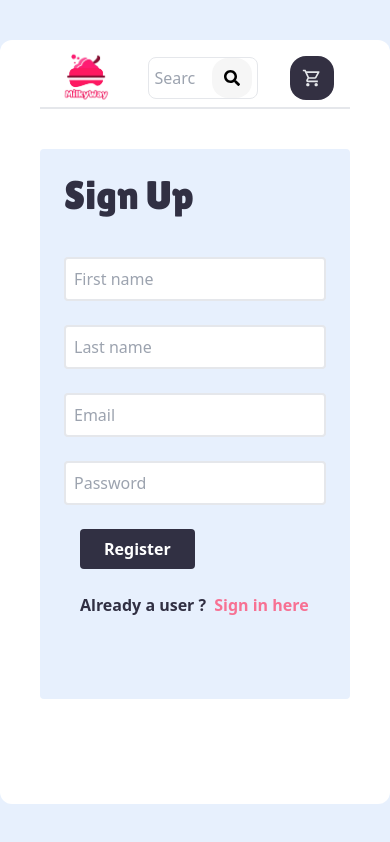
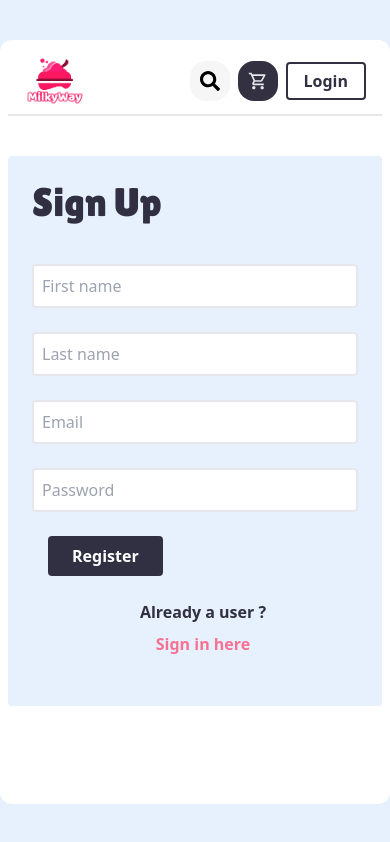
Before and after one commit to Vsaluja/food-ordering, a Next.js app in the folder frontend/: page /register in a window 390 px wide. Built offline with nearby package versions, Linux system fonts and the light colour scheme; no server answers.

Commit message:
Deployed backend and frontend, fixed UI for mobile users, adjusted media queries

```diff
--- a/frontend/src/app/login/page.jsx
+++ b/frontend/src/app/login/page.jsx
@@ -54,15 +54,15 @@ const Login = () => {
 
 
     return (
-        <Container className={`flex flex-col flex-1 bg-white m-10 px-10 rounded-xl`}>
+        <Container className={`flex flex-col flex-1 bg-white m-10 px-4 sm:px-10 rounded-xl`}>
             <Navbar />
             <div className='flex flex-col gap-4 items-center flex-1 my-10 lg:my-4'>
-                <form onSubmit={(e) => handleLogin(e)} className=' flex flex-col gap-6 bg-[#E7F0FD] h-[400px] w-[400px] mx-auto py-4 px-6 rounded'>
+                <form onSubmit={(e) => handleLogin(e)} className=' flex flex-col gap-6 bg-[#E7F0FD] h-[400px]  w-full max-w-[400px] mx-auto py-4 px-2 sm:px-6 rounded'>
                     <h2 className={`${lilita.className} font-bold text-[40px] font-sans mb-2 text-[#313043]`}>Sign In</h2>
                     <input className='border-2 p-2 rounded w-full' type="email" placeholder='Email' onChange={(e) => setEmail(e.target.value)} />
                     <input className='border-2 p-2 rounded w-full' type="password" placeholder='Password' onChange={(e) => setPassword(e.target.value)} />
                     <button className='self-start ms-4 py-2 px-6 bg-[#313043] rounded font-bold text-white  ' type="submit">Sign in</button>
-                    <div className='flex gap-2 text-[#313043] font-bold'>
+                    <div className='flex flex-col text-center sm:flex-row gap-2 text-[#313043] font-bold'>
                         Don't have an account ?
                         <Link className='text-[#F77193]' href={`/register`} >Sign up here</Link>
                     </div>
--- a/frontend/src/app/register/page.jsx
+++ b/frontend/src/app/register/page.jsx
@@ -48,17 +48,17 @@ const Register = () => {
 
 
     return (
-        <Container className={`flex flex-col flex-1 bg-white m-10 px-10 rounded-xl`}>
+        <Container className={`flex flex-col flex-1 bg-white m-10 px-2 sm:px-10 rounded-xl`}>
             <Navbar />
             <div className='flex flex-1 my-10 lg:my-4'>
-                <form onSubmit={(e) => handleRegister(e)} className=' flex flex-col gap-6 bg-[#E7F0FD] max-h-[550px] w-[400px] mx-auto py-4 px-6 rounded'>
+                <form onSubmit={(e) => handleRegister(e)} className=' flex flex-col gap-6 bg-[#E7F0FD] max-h-[550px] w-full max-w-[400px]  mx-auto py-4 px-6 rounded'>
                     <h2 className={`${lilita.className} font-bold text-[40px] font-sans mb-2 text-[#313043]`}>Sign Up</h2>
                     <input className='border-2 p-2 rounded w-full' type="text" placeholder='First name' onChange={(e) => setFirstName(e.target.value)} />
                     <input className='border-2 p-2 rounded w-full' type="text" placeholder='Last name' onChange={(e) => setLastName(e.target.value)} />
                     <input className='border-2 p-2 rounded w-full' type="email" placeholder='Email' onChange={(e) => setEmail(e.target.value)} />
                     <input className='border-2 p-2 rounded w-full' type="password" placeholder='Password' onChange={(e) => setPassword(e.target.value)} />
                     <button className='self-start ms-4 py-2 px-6 bg-[#313043] rounded font-bold text-white' type="submit">Register</button>
-                    <div className='ms-4 flex gap-2 text-[#313043] font-bold'>
+                    <div className='ms-4 flex flex-col text-center sm:flex-row gap-2 text-[#313043] font-bold'>
                         Already a user ?
                         <Link className='text-[#F77193]' href={`/login`} >Sign in here</Link>
                     </div>
--- a/frontend/src/components/Navbar.jsx
+++ b/frontend/src/components/Navbar.jsx
@@ -1,31 +1,76 @@
-import React from 'react'
+"use client";
+import React, { useState } from "react";
 import { MdOutlineShoppingCart } from "react-icons/md";
 import { FaSearch } from "react-icons/fa";
-import Link from 'next/link';
-
+import Link from "next/link";
+import { useDispatch, useSelector } from "react-redux";
+import Cookies from "js-cookie";
+import { toast } from "react-toastify";
+import { setUser } from "@/app/store/users";
 
 const Navbar = () => {
-    return (
-        <div className='border-b-2 px-4'>
-            <div className='flex items-center justify-between gap-8'>
-                <Link href={`/`}><img className='w-24' src="/Logo.png" alt="" /></Link>
+  const { user } = useSelector((state) => state.user);
+  const [dropdown, setDropdown] = useState(false)
+  const dispatch = useDispatch();
+  const handleLogout = () => {
+    Cookies.set("access", "")
+    Cookies.set("refresh", "")
+    dispatch(setUser(""))
+    toast.success("Logged out successfully!")
+    setDropdown(false)
 
-                <div className='flex items-center border-[1px] w-[60%] max-w-[600px] rounded-lg  gap-4 px-[5px]' >
-                    <input className=' w-full rounded-lg   py-[3px]' type="text" placeholder='Search for your favorite food' />
-                    <div className='p-[12px] bg-[#F6F6F6] rounded-2xl'>
-                        <FaSearch />
-                    </div>
+  }
 
-                </div>
+  return (
+    <div className="border-b-2 px-4 py-2">
+      <div className="flex items-center justify-between gap-8">
+        <Link href={`/`}>
+          <img
+            className="w-[50x] h-[50px] sm:w-[100px] sm:h-[80px] "
+            src="/Logo.png"
+            alt=""
+          />
+        </Link>
 
-                <div className='p-[12px] bg-[#333042] rounded-2xl'>
-                    <MdOutlineShoppingCart className='text-[20px] text-gray-200' />
-                </div>
+        <div className="flex gap-2 sm:gap-6">
+          <div className="bg-[#F6F6F6] rounded-2xl self-center w-[40px] h-[40px] sm:w-[50px] sm:h-[50px] flex justify-center items-center cursor-pointer">
+            <FaSearch className="text-[20px]" />
+          </div>
 
+          <div className="self-center w-[40px] h-[40px] sm:h-[50px] sm:w-[50px]  bg-[#333042] rounded-2xl flex justify-center items-center cursor-pointer">
+            <MdOutlineShoppingCart className="text-[20px] text-gray-200" />
+          </div>
 
-            </div>
+          <div className="flex md:hidden rounded-2xl justify-center items-center cursor-pointer relative">
+            {user ? (
+              <div onClick={() => setDropdown((prev) => !prev)}>
+                <img className="w-[40px] h-[40px] sm:w-[50px] sm:h-[50px]  rounded-full border-[3px] border-[#313043]" src={`${user.user.image}`} alt="" />
+              </div>
+            ) : (
+
+              <Link href={`/login`} className="p-[5px] px-4 font-bold bg-transparent border-2 border-[#313043] text-[#313043] rounded hover:bg-[#313043] hover:text-white">
+                Login
+              </Link>
+            )}
+            {dropdown && (<div className="absolute top-[53px] right-[-18px] text-left bg-white w-[200px] border-2 border-t-0 border-r-0 duration-300 rounded">
+              <div className="py-1 flex flex-col justify-center items-center gap-2 font-bold text-[#313043]">
+                <Link
+                  href="/"
+                >
+                  Settings
+                </Link>
+                <button
+                  onClick={handleLogout}
+                >
+                  Logout
+                </button>
+              </div>
+            </div>)}
+          </div>
         </div>
-    )
-}
+      </div>
+    </div>
+  );
+};
 
-export default Navbar
+export default Navbar;
--- a/frontend/src/components/Products.jsx
+++ b/frontend/src/components/Products.jsx
@@ -28,14 +28,16 @@ const Products = ({ category }) => {
         }
 
 
-        if(initialLoad){
+        if(initialLoad && products.length > 1){
             setTimeout(() => {
                 setLoading(false);
                 dispatch(setInitialLoad(false))
             }, 1000);
         }
         else{
-            setLoading(false)
+            if(products.length > 1){
+                setLoading(false)
+            }
         }
         setFilterProducts(filtered);
     };
@@ -47,7 +49,7 @@ const Products = ({ category }) => {
     }, [category, products]);
 
     return (
-        <div className='my-10 flex flex-wrap gap-6 items-center justify-center'>
+        <div className='my-10 flex flex-wrap gap-2 sm:gap-6 items-center justify-center'>
             {
                 loading ? (Array(8).fill(0).map((elem, index) => (<ProductCardShimmer key={index} />))) : (
 
--- a/frontend/src/components/Sidebar.jsx
+++ b/frontend/src/components/Sidebar.jsx
@@ -29,13 +29,13 @@ const Sidebar = () => {
 
     useEffect(() => {
 
-        if(initialLoad){
+        if (initialLoad) {
             setTimeout(() => {
                 setLoading(false);
                 dispatch(setInitialLoad(false))
             }, 1000);
         }
-        else{
+        else {
             setLoading(false)
         }
 
@@ -54,7 +54,7 @@ const Sidebar = () => {
                                 <img className='w-[160px] h-[160px] rounded-full border-[4px] border-[#313043]' src={user.user.image} alt="" />
                             </div>
                             <div>
-                                <h2 className='font-bold capitalize text-[#313043] text-[18px]'>Welcome Back, {user.user.first_name}</h2>
+                                <h2 className='font-bold capitalize text-[#313043] text-[18px] text-center'>Welcome Back, {user.user.first_name}</h2>
                             </div>
 
                             <div className='flex items-center justify-center gap-2 bg-[#313043] px-4 py-3  font-bold rounded text-white cursor-pointer w-full max-w-[130px]'>
```
Also changed, not shown: frontend/src/components/HomePage.jsx (+11 -7 lines), frontend/public/Logo.png.
